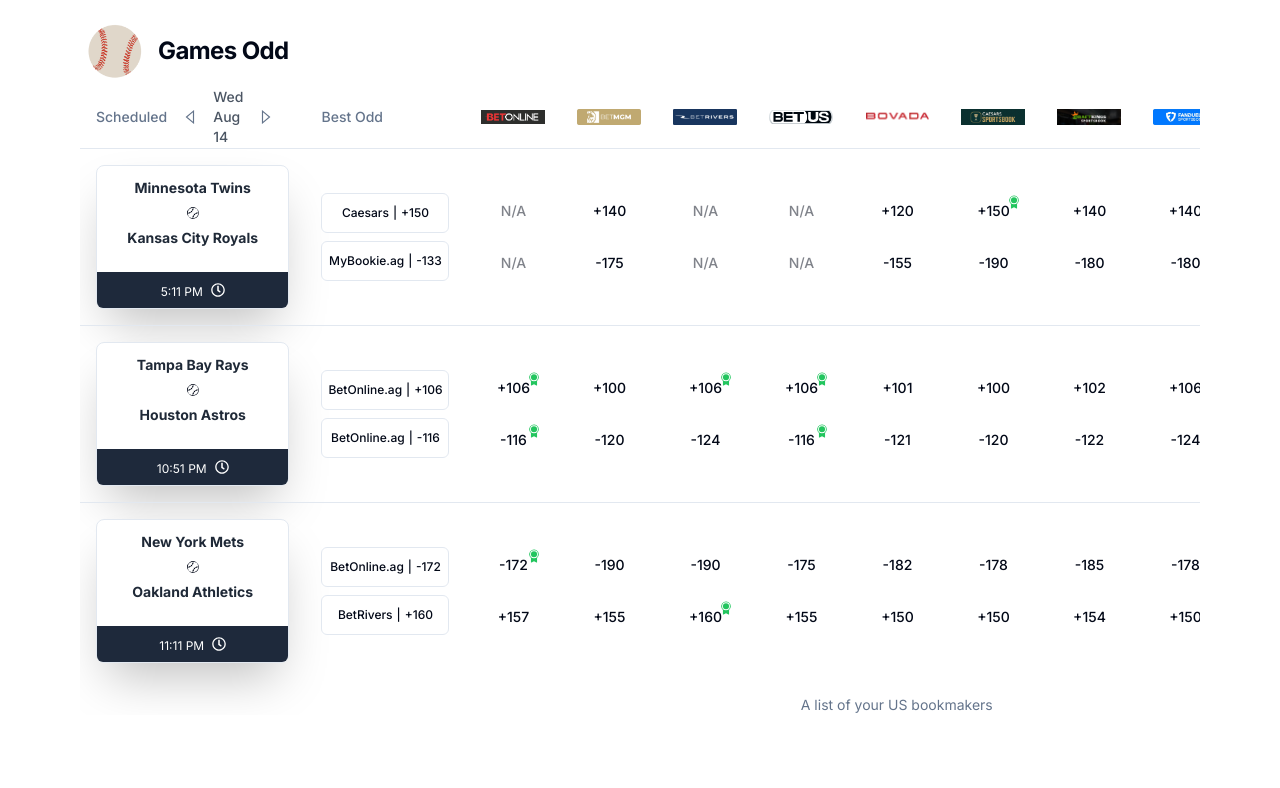
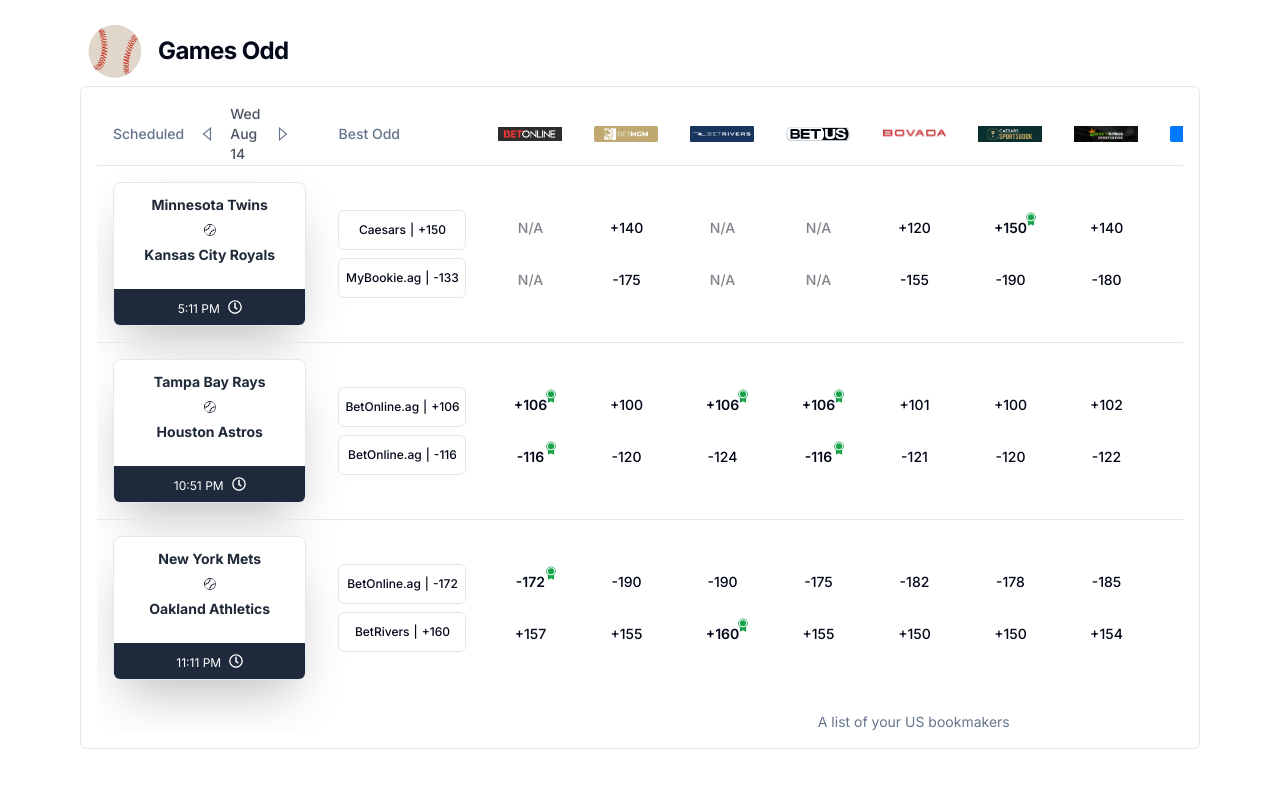
Before and after one commit to claudiobarsante/poc-betting-table, a Next.js app: page / in a window 1280 px wide. Shown: the top 788 px of the page. Built offline with nearby package versions, Linux system fonts and the light colour scheme; no server answers.

Commit message:
feat: add scrooll-area

```diff
--- a/app/components/odd-cell-content.tsx
+++ b/app/components/odd-cell-content.tsx
@@ -30,9 +30,17 @@
                             })}
                             disabled={!price}
                         >
-                            {(price && formatOdds(price)) || 'N/A'}{' '}
+                            {
+                                <span
+                                    className={classnames({
+                                        'font-semibold': price === maxPrice
+                                    })}
+                                >
+                                    {(price && formatOdds(price)) || 'N/A'}
+                                </span>
+                            }
                             {price === maxPrice && (
-                                <PiMedalFill className="absolute right-1 top-1 text-green-500" />
+                                <PiMedalFill className="absolute right-1 top-1 text-green-600" />
                             )}
                         </Button>
                     </TooltipTrigger>
--- a/app/page.tsx
+++ b/app/page.tsx
@@ -1,5 +1,6 @@
 'use client';
 
+import { ScrollArea } from '@/components/ui/scroll-area';
 import {
     Table,
     TableBody,
@@ -17,6 +18,7 @@
     formatToISOWithoutMilliseconds,
     getDateFromISODate
 } from './utils/date-helpers';
+
 export default function Home() {
     const [data, setData] = useState<Game[]>([]);
     const [isLoading, setIsLoading] = useState(false);
@@ -98,7 +100,7 @@
                 </figure>
                 <h1 className="text-2xl font-bold tracking-tight">Games Odd</h1>
             </div>
-
+            <ScrollArea className="w-full rounded-md border p-4">
                 <section>
                     <div>
                         <Table>
@@ -121,6 +123,7 @@
                         </Table>
                     </div>
                 </section>
+            </ScrollArea>
         </>
     );
 }
--- /dev/null
+++ b/components/ui/scroll-area.tsx
@@ -0,0 +1,48 @@
+"use client"
+
+import * as React from "react"
+import * as ScrollAreaPrimitive from "@radix-ui/react-scroll-area"
+
+import { cn } from "@/lib/utils"
+
+const ScrollArea = React.forwardRef<
+  React.ElementRef<typeof ScrollAreaPrimitive.Root>,
+  React.ComponentPropsWithoutRef<typeof ScrollAreaPrimitive.Root>
+>(({ className, children, ...props }, ref) => (
+  <ScrollAreaPrimitive.Root
+    ref={ref}
+    className={cn("relative overflow-hidden", className)}
+    {...props}
+  >
+    <ScrollAreaPrimitive.Viewport className="h-full w-full rounded-[inherit]">
+      {children}
+    </ScrollAreaPrimitive.Viewport>
+    <ScrollBar />
+    <ScrollAreaPrimitive.Corner />
+  </ScrollAreaPrimitive.Root>
+))
+ScrollArea.displayName = ScrollAreaPrimitive.Root.displayName
+
+const ScrollBar = React.forwardRef<
+  React.ElementRef<typeof ScrollAreaPrimitive.ScrollAreaScrollbar>,
+  React.ComponentPropsWithoutRef<typeof ScrollAreaPrimitive.ScrollAreaScrollbar>
+>(({ className, orientation = "vertical", ...props }, ref) => (
+  <ScrollAreaPrimitive.ScrollAreaScrollbar
+    ref={ref}
+    orientation={orientation}
+    className={cn(
+      "flex touch-none select-none transition-colors",
+      orientation === "vertical" &&
+        "h-full w-2.5 border-l border-l-transparent p-[1px]",
+      orientation === "horizontal" &&
+        "h-2.5 flex-col border-t border-t-transparent p-[1px]",
+      className
+    )}
+    {...props}
+  >
+    <ScrollAreaPrimitive.ScrollAreaThumb className="relative flex-1 rounded-full bg-border" />
+  </ScrollAreaPrimitive.ScrollAreaScrollbar>
+))
+ScrollBar.displayName = ScrollAreaPrimitive.ScrollAreaScrollbar.displayName
+
+export { ScrollArea, ScrollBar }
--- a/package.json
+++ b/package.json
@@ -10,6 +10,7 @@
   },
   "dependencies": {
     "@radix-ui/react-alert-dialog": "^1.1.1",
+    "@radix-ui/react-scroll-area": "^1.1.0",
     "@radix-ui/react-slot": "^1.1.0",
     "@radix-ui/react-tooltip": "^1.1.2",
     "class-variance-authority": "^0.7.0",
```
Also changed, not shown: 1 other file (tests, documents, lock files or other folders). Lines whose indentation alone changed are shown as unchanged.
